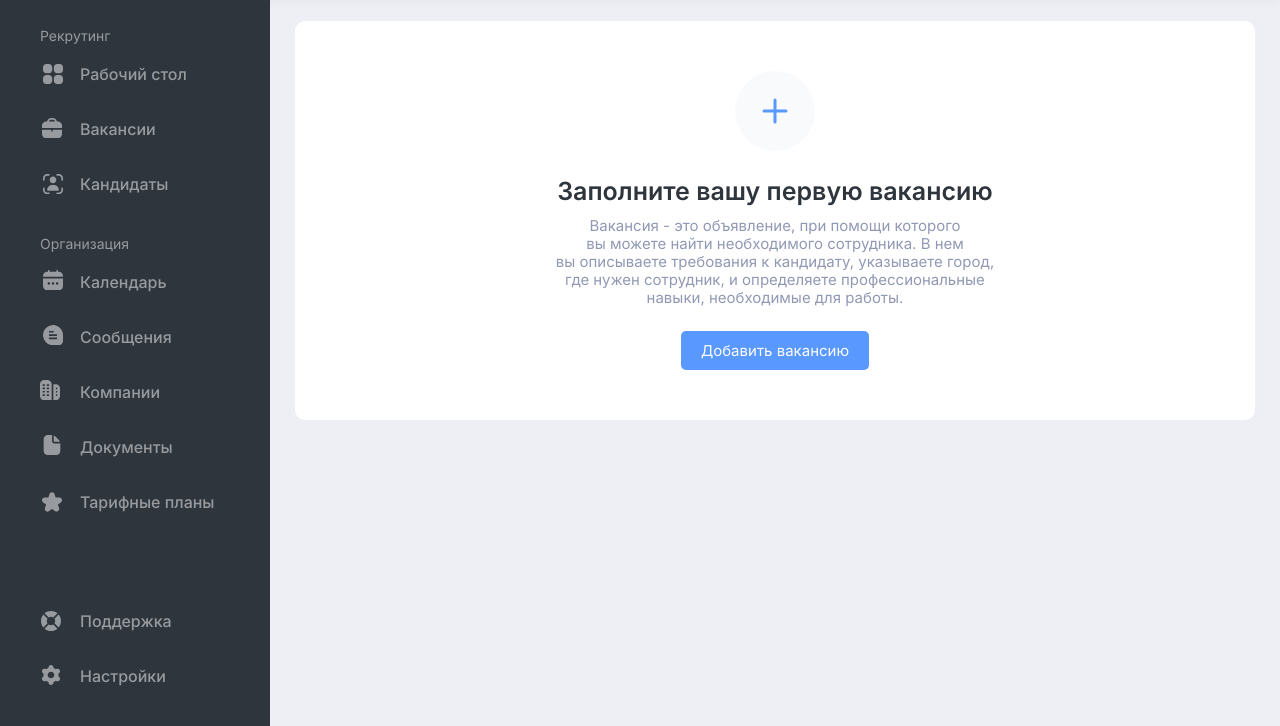
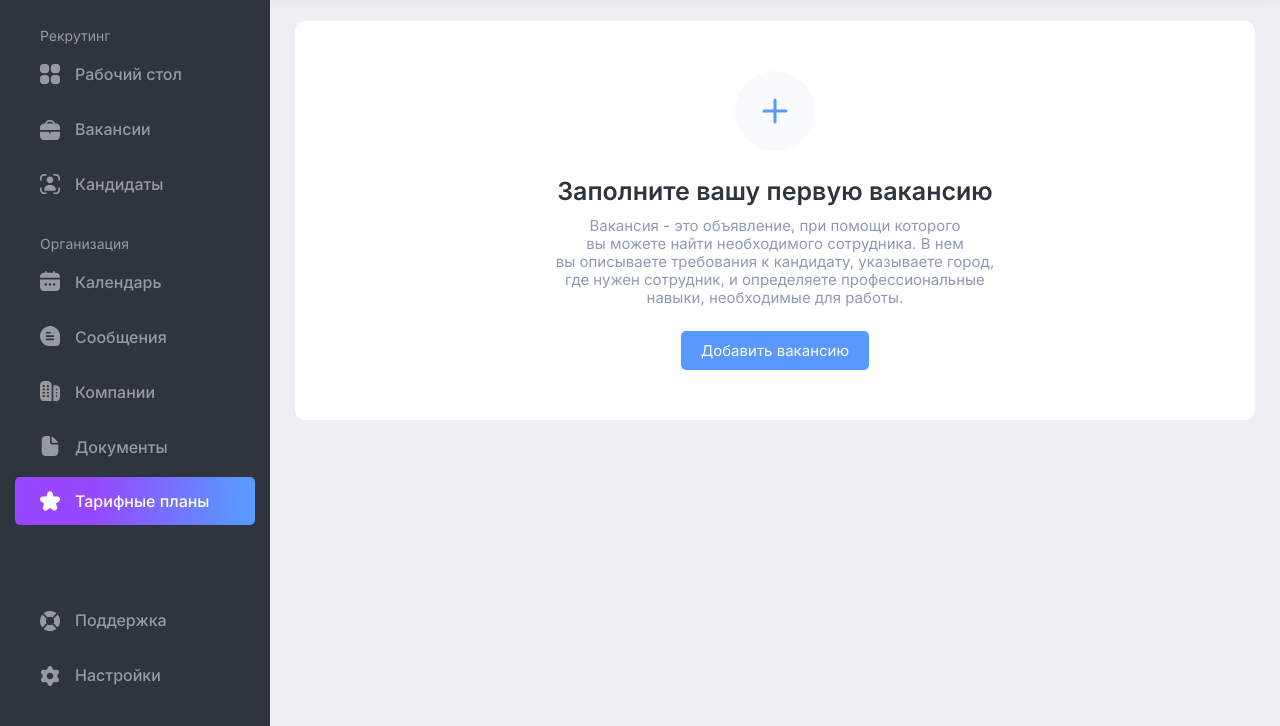
Before and after one commit to RomanNemercev/jobers, a plain HTML site: page start-page.html in a window 1280 px wide. Shown: the part 74-800 px from the top of the page. Drawn offline with Linux system fonts and the light colour scheme.

Commit message:
редактировал блок меню, улучшенный контейнер, подготовлен к ховерам.

```diff
--- a/css/style.css
+++ b/css/style.css
@@ -7,10 +7,11 @@
 .nav__links {
     margin: 0;
     padding: 0;
+    min-width: 240px;
 }
 
 .nav__links:nth-child(2) {
-    margin-bottom: 40px;
+    margin-bottom: 26px;
 }
 
 .nav__links:nth-child(3) {
@@ -18,11 +19,7 @@
 }
 
 .nav__links:nth-child(4) {
-    margin-bottom: 40px;
-}
-
-.nav__link {
-    width: 190px;
+    margin-bottom: 27px;
 }
 
 .link-desktop,
@@ -41,84 +38,92 @@
 .link-desktop::before {
     content: url("../img/icon-desktop.svg");
     position: absolute;
-    top: 0;
-    left: 3px;
+    top: 14.5px;
+    left: 25px;
 }
 
 .link-vacancies::before {
     content: url("../img/icon-vacancies.svg");
     position: absolute;
-    top: -1px;
-    left: 2px;
+    top: 15px;
+    left: 25px;
 }
 
 .link-candidates::before {
     content: url("../img/icon-candidates.svg");
     position: absolute;
-    top: 0;
-    left: 3px;
+    top: 14px;
+    left: 25px;
 }
 
 .link-calendar::before {
     content: url("../img/icon-calendar.svg");
     position: absolute;
-    top: -2px;
-    left: 3px;
+    top: 13px;
+    left: 25px;
 }
 
 .link-messages::before {
     content: url("../img/icon-messages.svg");
     position: absolute;
-    top: -2px;
-    left: 3px;
+    top: 13px;
+    left: 25px;
 }
 
 .link-companies::before {
     content: url("../img/icon-companies.svg");
     position: absolute;
-    top: -2px;
-    left: 0;
+    top: 13px;
+    left: 25px;
 }
 
 .link-documents::before {
     content: url("../img/icon-documents.svg");
     position: absolute;
-    top: -2px;
-    left: 3px;
+    top: 13px;
+    left: 26px;
 }
 
 .link-rates::before {
     content: url("../img/icon-rates.svg");
     position: absolute;
-    top: 0;
-    left: 2px;
+    top: 14px;
+    left: 25px;
 }
 
 .link-support::before {
     content: url("../img/icon-support.svg");
     position: absolute;
-    top: 0;
-    left: 1px;
+    top: 15px;
+    left: 25px;
 }
 
 .link-settings::before {
     content: url("../img/icon-settings.svg");
     position: absolute;
-    top: -1px;
-    left: 2px;
+    top: 15px;
+    left: 26px;
 }
 
 .nav__link-item {
     color: var(--color_white);
+    width: 100%;
+    display: inline-block;
     font-size: 16px;
     font-weight: 500;
-    padding-left: 40px;
+    padding: 14px 0 14px 60px;
+    border-radius: 5px;
     line-height: normal;
     opacity: 0.5;
 }
 
+.link-rates {
+    background: linear-gradient(93.9deg, #9747FF 31.99%, #5898FF 94.36%);
+    opacity: 1;
+}
+
 .nav__link:not(:last-of-type) {
-    margin-bottom: 35px;
+    margin-bottom: 6.9px;
 }
 
 .none-stick {
@@ -126,11 +131,12 @@
 }
 
 .nav__links-caption {
+    padding-left: 25px;
     font-size: 14px;
     font-weight: 400;
     display: inline-block;
     list-style: none;
-    margin-bottom: 20px;
+    margin-bottom: 6px;
     color: var(--color_semi-white);
 }
 
@@ -139,7 +145,7 @@
     display: flex;
     flex-direction: column;
     max-width: 270px;
-    padding: 0 40px;
+    padding: 0 15px;
     background-color: var(--color_space);
     height: 100%;
 }
@@ -151,7 +157,7 @@
 
 .nav__logo-icon {
     width: 107.999px;
-    transform: translate(0, 15px);
+    transform: translate(25px, 15px);
 }
 
 /*search-bar*/
```
